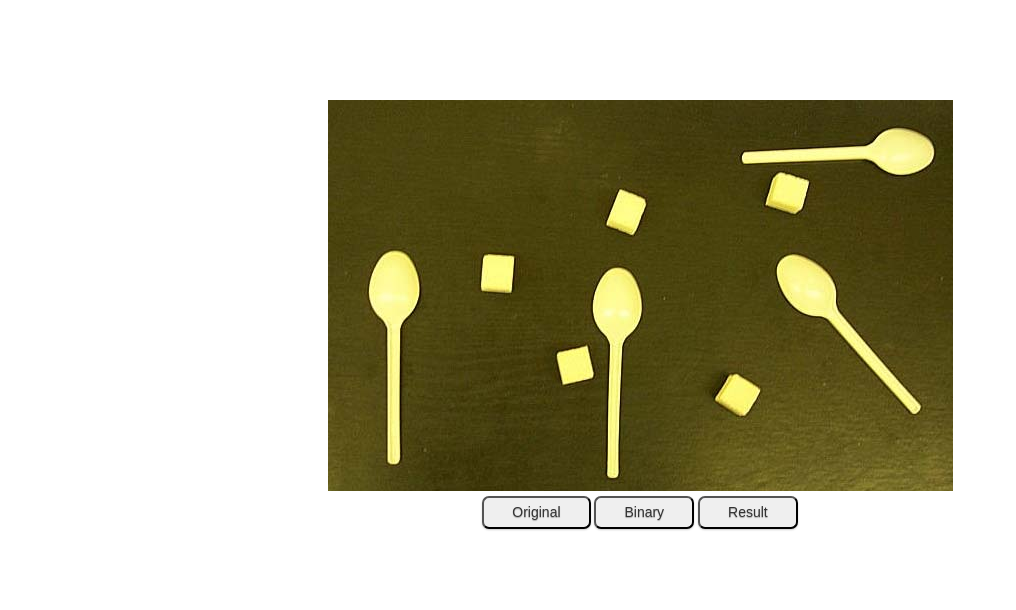
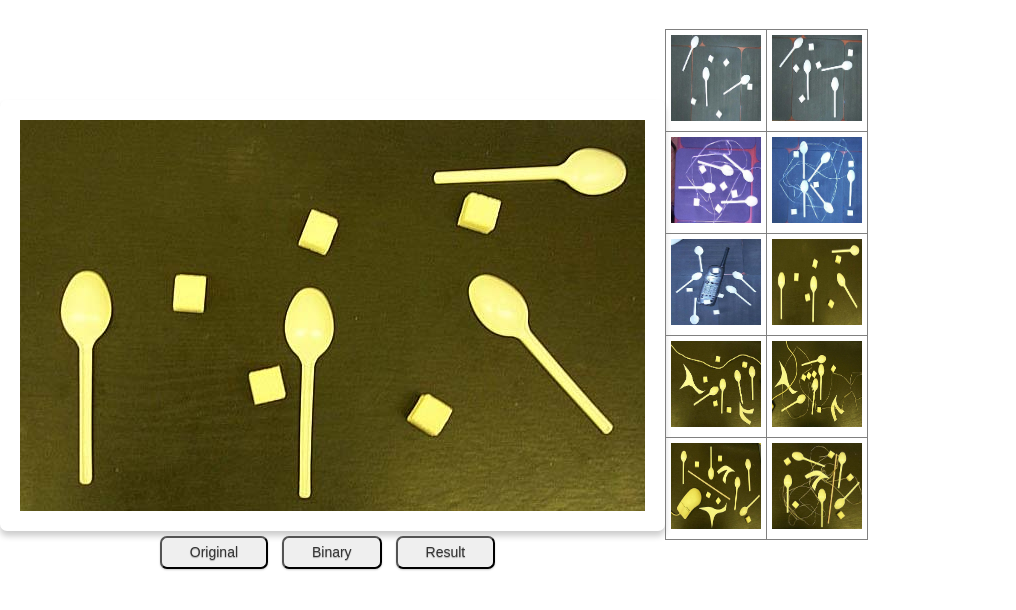
Before and after one commit to BankaSgushenki/DSP-Pattern-Recognition, a plain HTML site: page index.html in a window 1280 px wide. Shown: the whole page, without its empty margins (0-1016 px from the left). Drawn offline with Linux system fonts and the light colour scheme.

Commit message:
fix interface
fix interface

```diff
--- a/css/main.css
+++ b/css/main.css
@@ -19,6 +19,7 @@ body {
 	text-decoration: none;
 	font: 14px/100% Arial, Helvetica, sans-serif;
 	padding: .5em 2em .55em;
+	margin-right: 10px;
 	text-shadow: 0 1px 1px rgba(0,0,0,.3);
 	-webkit-border-radius: .5em;
 	-moz-border-radius: .5em;
@@ -34,3 +35,36 @@ body {
 	position: relative;
 	top: 1px;
 }
+
+.center {
+	style="width: 50%;
+	margin: 0 auto;
+	text-align: center;"
+}
+
+.frame {
+	display: inline-block;
+	outline: none;
+	text-decoration: none;
+	padding: 20px;
+	text-shadow: 1 2px 2px rgba(0,0,0,.3);
+	-webkit-border-radius: .5em;
+	-moz-border-radius: .5em;
+	border-radius: .5em;
+	-webkit-box-shadow: 0 1px 2px rgba(0,0,0,.2);
+	-moz-box-shadow: 0 1px 2px rgba(0,0,0,.2);
+	box-shadow: 0 5px 6px rgba(0,0,0,.2);
+}
+
+
+
+
+galery {margin:100px auto auto 300px;}
+#galery {border-collapse:collapse; position:relative; top:0; left:0;}
+#galery td {border:1px solid gray; padding:5px;}
+#galery img {vertical-align:top; cursor:pointer; border:0;}
+#galery img, #galery td {width:90px; height:86px;}
+
+.smallImg {
+	width:90px; height:86px;
+}
--- a/index.html
+++ b/index.html
@@ -9,19 +9,52 @@
 
     </head>
     <body>
+        <table class>
+            <td>
                 <div class = "content text-center">
-            <canvas id="canvas"></canvas>
+                    <canvas id="canvas" class="frame"></canvas>
                 </div>
+
                 <script type="text/javascript" src = "js/patternRecognizer.js"></script>
                 <script type="text/javascript" src = "js/main.js"></script>
 
 
 
-        <div style="width: 50%; margin: 0 auto; text-align: center;">
+                <div class = "center">
                     <input type="button" class="button" name="buttonOriginal" value="Original" onClick="showOriginalImage();">
                     <input type="button" class="button" name="buttonBinary" value="Binary" onClick="showBinaryzedPixels();">
                     <input type="button" class="button" name="buttonResult" value="Result" onClick="showResultImage();">
                 </div>
+            </td>
+            <td>
+                <div class = "center">
+                    <table id="galery">
+                        <tr>
+                            <td><input type='image' src="images/P0001460.jpg" class="smallImg" onclick="key('60');"></td>
+                            <td><input type='image' src="images/P0001461.jpg" class="smallImg" onclick="key('61');"></td>
+                        </tr>
+                        <tr>
+                            <td><input type='image' src="images/P0001464.jpg" class="smallImg" onclick="key('64');"></td>
+                            <td><input type='image' src="images/P0001465.jpg" class="smallImg" onclick="key('65');"></td>
+                        </tr>
+                        <tr>
+                            <td><input type='image' src="images/P0001467.jpg" class="smallImg" onclick="key('67');"></td>
+                            <td><input type='image' src="images/P0001468.jpg" class="smallImg" onclick="key('68');"></td>
+                        </tr>
+                        <tr>
+                            <td><input type='image' src="images/P0001469.jpg" class="smallImg" onclick="key('69');"></td>
+                            <td><input type='image' src="images/P0001470.jpg" class="smallImg" onclick="key('70');"></td>
+                        </tr>
+                        <tr>
+                            <td><input type='image' src="images/P0001471.jpg" class="smallImg" onclick="key('71');"></td>
+                            <td><input type='image' src="images/P0001472.jpg" class="smallImg" onclick="key('72');"></td>
+                        </tr>
+                    </table>
+
+                </div>
+            </td>
+        </table>
+
 
     </body>
 </html>
--- a/js/main.js
+++ b/js/main.js
@@ -1,17 +1,19 @@
 patternRecognizer.loadImage('images/P0001468.jpg');
 
 
-function showOriginalImage()
-	{
+function showOriginalImage() {
 		 patternRecognizer.ctx.drawImage(patternRecognizer.originalImage, 0, 0);
 	}
 
-function showBinaryzedPixels()
-	{
+function showBinaryzedPixels() {
 		patternRecognizer.ctx.putImageData(patternRecognizer.binaryzedPixels, 0, 0);
 	}
 
-function showResultImage()
-	{
+function showResultImage() {
 		 patternRecognizer.ctx.putImageData(patternRecognizer.resultImage, 0, 0);
 	}
+
+ function key(photo) {
+ 		var str = "images/P00014" + photo + ".jpg";
+ 		patternRecognizer.loadImage(str);
+	}
```
Lines whose indentation alone changed are shown as unchanged.
